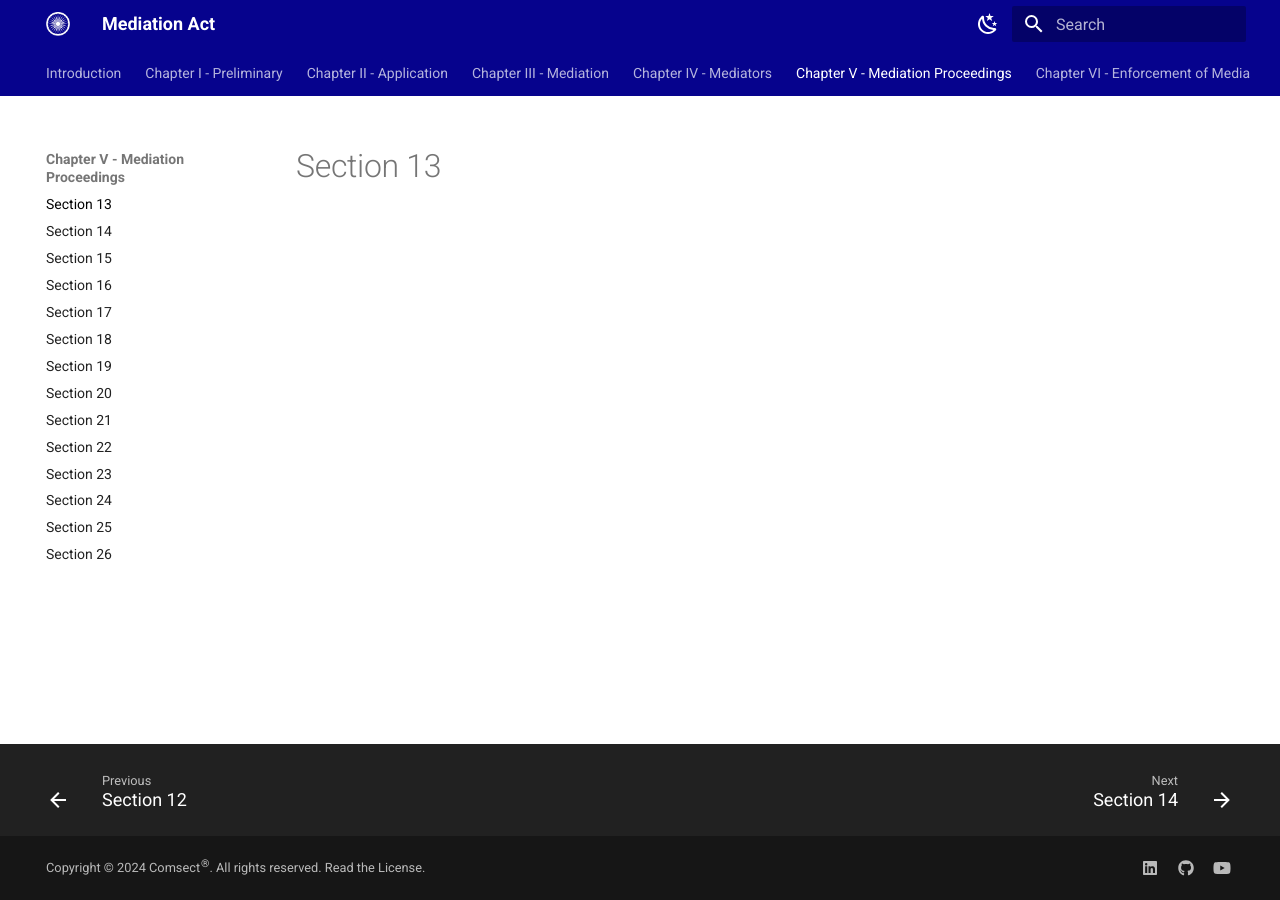
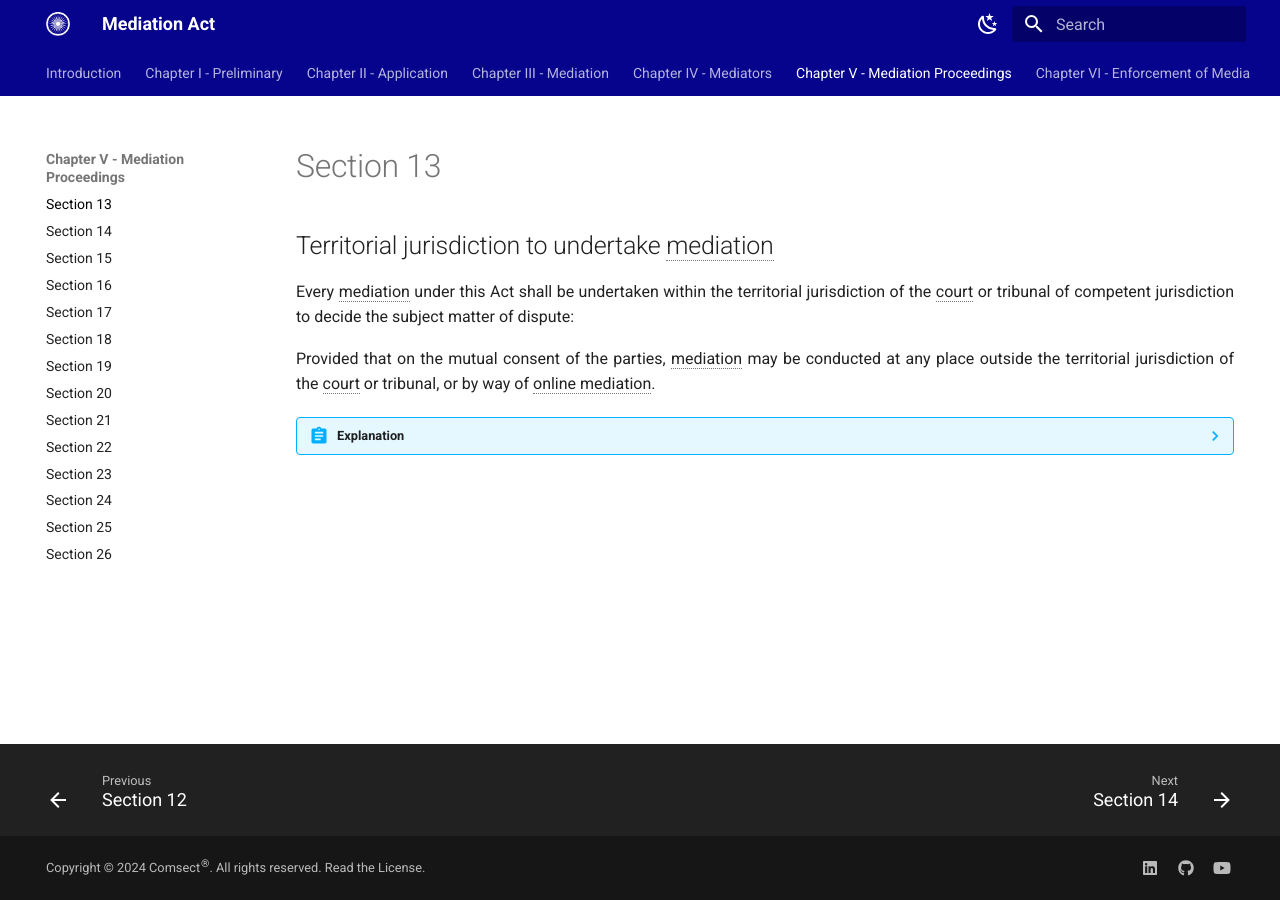
Before and after one commit to comsect/mediation-act, an MkDocs documentation site: the page built from docs/en/13.md, in a window 1280 px wide. Built offline with MkDocs 1.6.1 and Material for MkDocs 9.7.7, drawn with Linux system fonts in a browser that asks for light colours.

Commit message:
add section-thirteen

```diff
--- a/docs/en/13.md
+++ b/docs/en/13.md
@@ -3,3 +3,10 @@ hide:
     - toc
 description: Territorial jurisdiction to undertake mediation
 ---
+
+## Territorial jurisdiction to undertake mediation
+
+Every mediation under this Act shall be undertaken within the territorial jurisdiction of the court or tribunal of competent jurisdiction to decide the subject matter of dispute: </p> Provided that on the mutual consent of the parties, mediation may be conducted at any place outside the territorial jurisdiction of the court or tribunal, or by way of online mediation.
+
+??? abstract "Explanation"
+    For the removal of doubts, it is clarified that where the parties agree to conduct the mediation at any place outside the territorial jurisdiction or online, for the purpose of enforcement, challenge and registration of the mediated settlement agreement, the same shall be deemed to have been undertaken within the territorial jurisdiction of the court or tribunal of competent jurisdiction.
```
